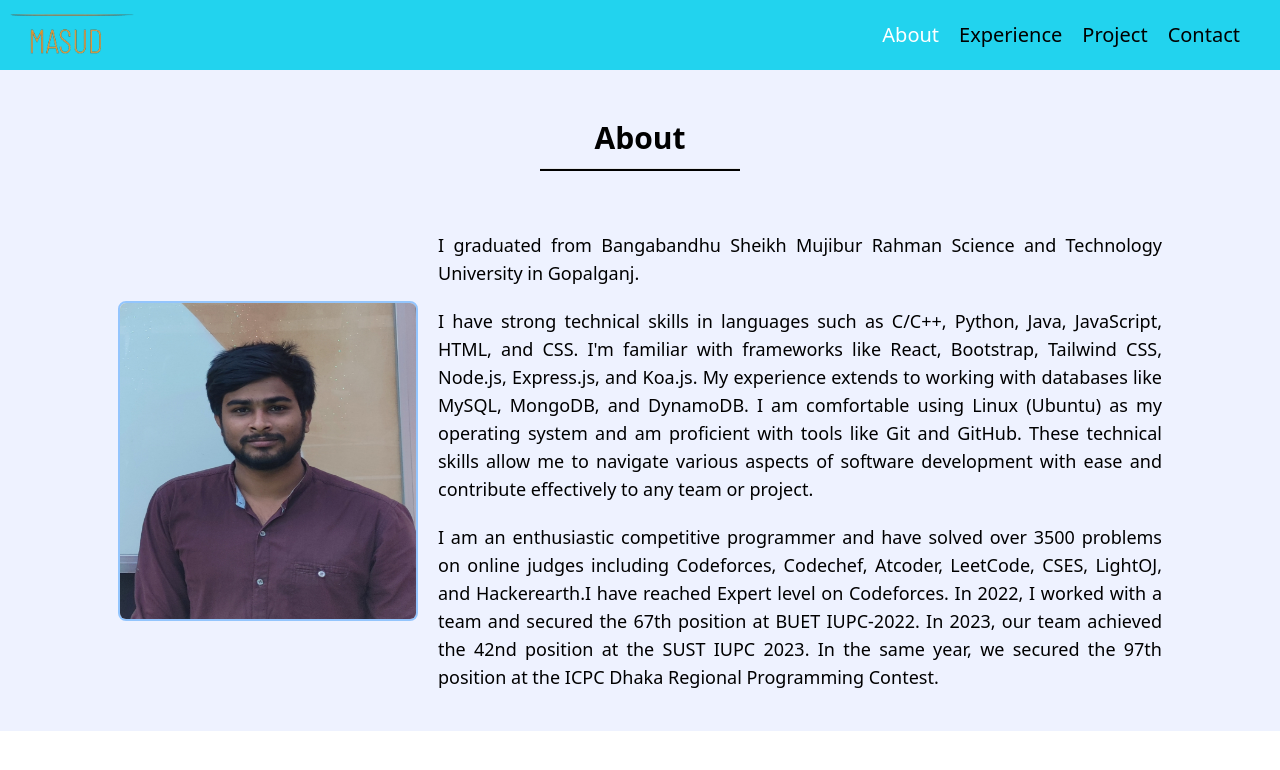
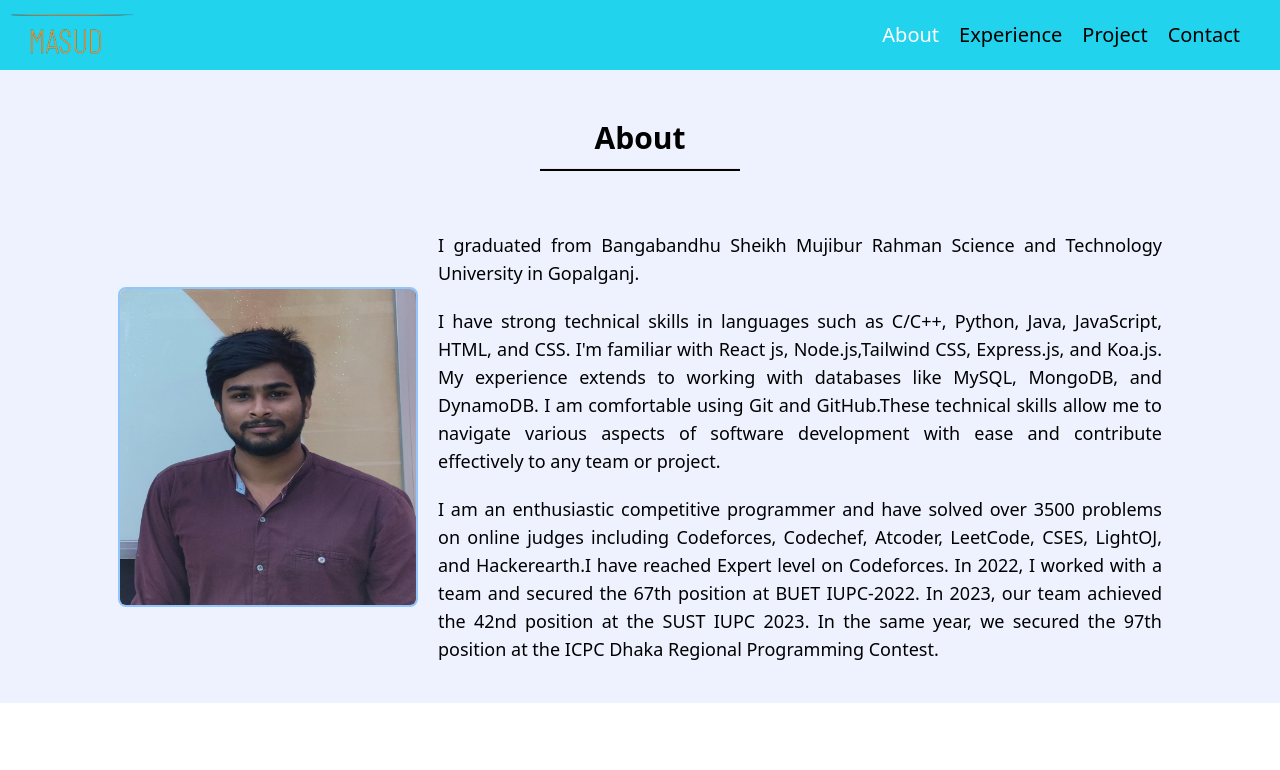
Before and after one commit to masud45827/portfolio-using-react, a React (Vite) app: page /about in a window 1280 px wide. Shown: the top 770 px of the page. Built offline with nearby package versions, Linux system fonts and the light colour scheme.

Commit message:
modify about section

```diff
--- a/src/components/About.jsx
+++ b/src/components/About.jsx
@@ -21,14 +21,12 @@ const About = () => {
           </p>
           <p className="mb-5">
             I have strong technical skills in languages such as C/C++, Python,
-            Java, JavaScript, HTML, and CSS. I'm familiar with frameworks like
-            React, Bootstrap, Tailwind CSS, Node.js, Express.js, and Koa.js. My
-            experience extends to working with databases like MySQL, MongoDB,
-            and DynamoDB. I am comfortable using Linux (Ubuntu) as my operating
-            system and am proficient with tools like Git and GitHub. These
-            technical skills allow me to navigate various aspects of software
-            development with ease and contribute effectively to any team or
-            project.
+            Java, JavaScript, HTML, and CSS. I'm familiar with React js,
+            Node.js,Tailwind CSS, Express.js, and Koa.js. My experience extends
+            to working with databases like MySQL, MongoDB, and DynamoDB. I am
+            comfortable using Git and GitHub.These technical skills allow me to
+            navigate various aspects of software development with ease and
+            contribute effectively to any team or project.
           </p>
           <p className="mb-5">
             I am an enthusiastic competitive programmer and have solved over
```
